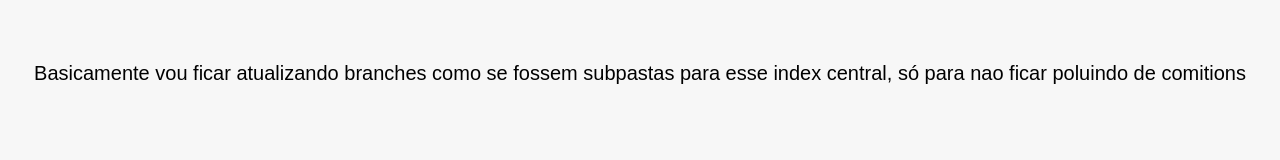
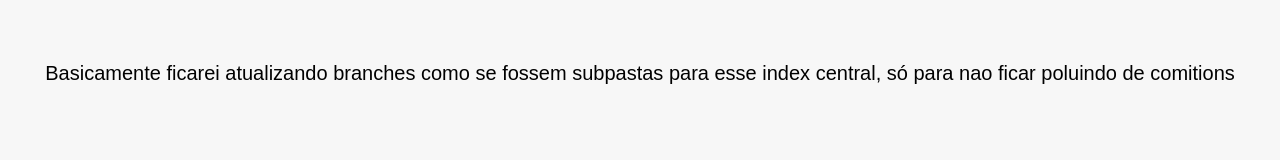
Before and after one commit to douglasbloss/Estudos-de-HTML-e-CSS, a plain HTML site: page index.html in a window 1280 px wide. Drawn offline with Linux system fonts and the light colour scheme.

Commit message:
Update index.html

```diff
--- a/index.html
+++ b/index.html
@@ -10,7 +10,7 @@
 </head>
 
 <body>
-  <p> Basicamente vou ficar atualizando branches como se fossem subpastas para esse index central, só para nao ficar poluindo de comitions</p>
+  <p> Basicamente ficarei atualizando branches como se fossem subpastas para esse index central, só para nao ficar poluindo de comitions</p>
 </body>
 
 </html>
```
